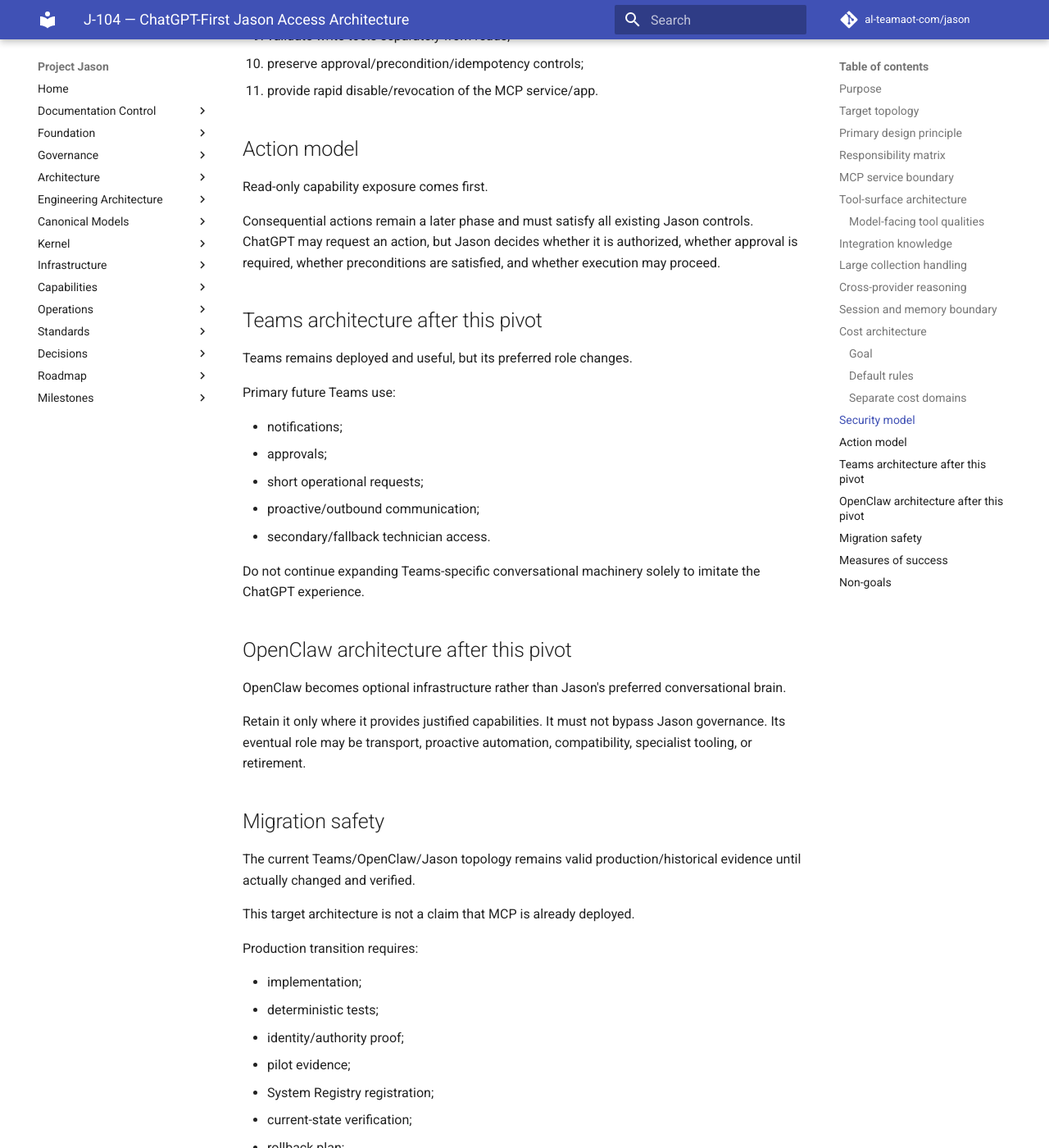
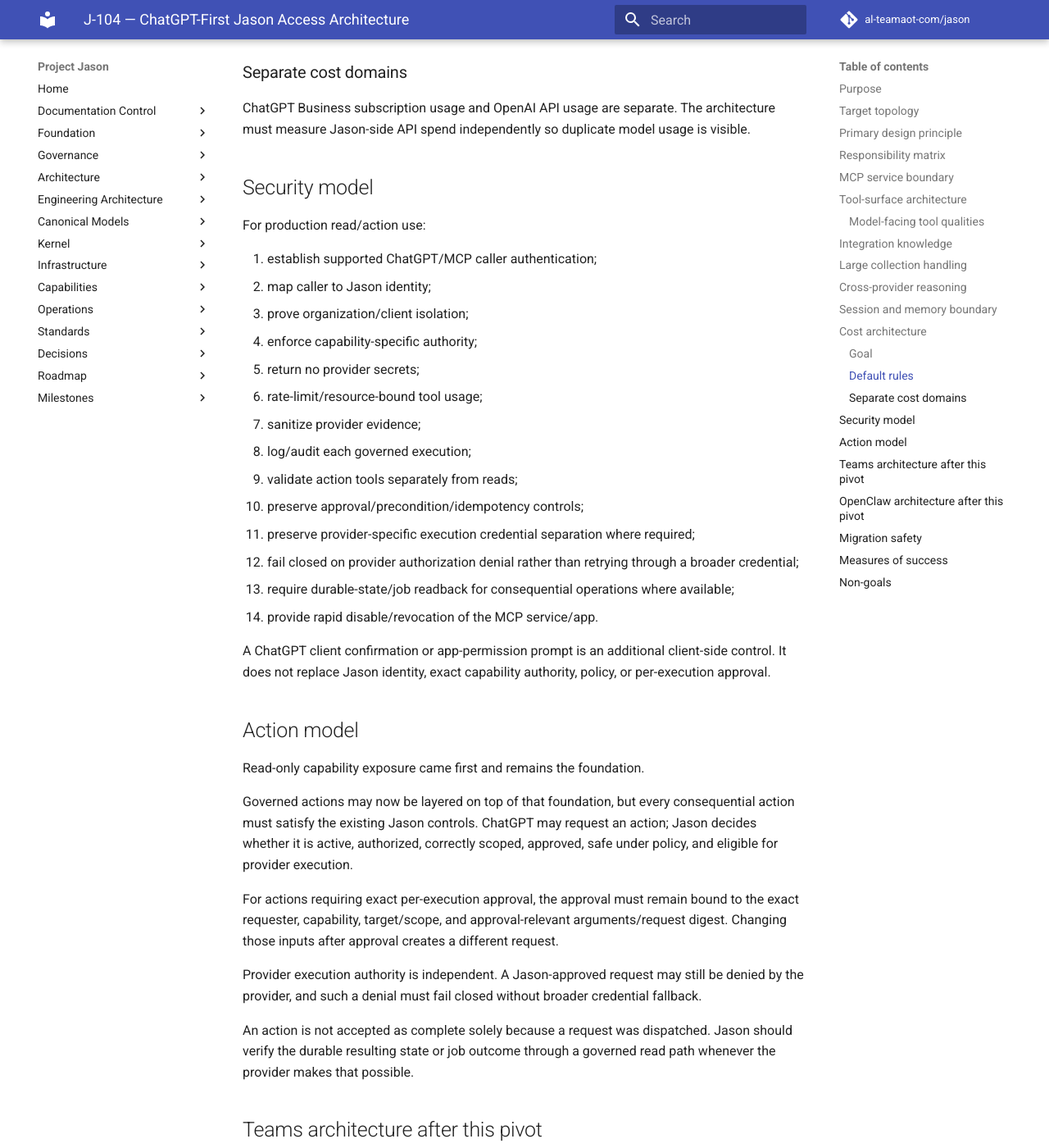
Before and after one commit to al-teamaot-com/jason, an MkDocs documentation site: the page built from docs/architecture/J-104-ChatGPT-Jason-Access-Architecture.md, in a window 1280 px wide and 1400 px high, scrolled down 6672 px. Shown: the whole window at 82% size. Built offline with MkDocs 1.6.1 and Material for MkDocs 9.7.7, drawn with Linux system fonts in a browser that asks for light colours; comment, search, counter and statistics services are not loaded; some of the changed text lies outside the part shown.

Commit message:
docs: reconcile J-104 with governed action phase

```diff
--- a/docs/architecture/J-104-ChatGPT-Jason-Access-Architecture.md
+++ b/docs/architecture/J-104-ChatGPT-Jason-Access-Architecture.md
@@ -10,6 +11,8 @@
 Define the target technician interaction architecture in which ChatGPT Business provides the primary conversational experience and Jason provides governed operational capabilities through MCP/tool interfaces.
 
 This architecture deliberately separates **conversation intelligence** from **operational authority**.
+
+The read-first foundation described below has now advanced into a bounded governed-action pilot. This does not alter the architectural authority boundary: ChatGPT can request actions, but Jason remains responsible for identity, exact authority, scope, policy, approval, orchestration, provider isolation, evidence, and audit. Current implementation state is recorded in `docs/control/CURRENT.md` and `docs/sessions/Jason-Governed-Execution-Checkpoint-2026-09-16.md` rather than duplicated here as volatile inventory.
 
 ## Target topology
 
@@ -80,6 +83,8 @@
 - never expose secrets or raw secret-management interfaces;
 - never grant authority based merely on possession of the MCP connection.
 
+Backend MCP registration and actual ChatGPT client delivery are separate states. A tool is not operationally available to a technician merely because it exists in source or server registration; the live client session must actually receive it under the approved app/workspace permission configuration.
+
 ## Tool-surface architecture
 
 ### Model-facing tool qualities
@@ -93,8 +98,13 @@
 - rich enough to avoid dozens of phrase-specific tools;
 - stable when a provider changes implementation details.
 
+The preferred reusable pattern is a small generic surface that discovers and executes governed capabilities rather than a provider-specific tool for every operation. Reads and actions remain distinct internally even when they share a generic model-facing execution pattern.
+
 Examples of preferred concepts:
 
+- discover governed capabilities;
+- execute a governed read capability;
+- execute a governed action capability when explicitly activated and authorized;
 - search managed endpoints;
 - read managed endpoint;
 - read endpoint audit/inventory;
@@ -113,7 +123,8 @@
 - question/phrase-specific tools;
 - unrestricted provider HTTP;
 - direct connector handles;
-- opaque internal operation references as the principal model vocabulary.
+- opaque internal operation references as the principal model vocabulary;
+- arbitrary script/shell text execution supplied by the model.
 
 ## Integration knowledge
 
@@ -206,7 +217,7 @@
 
 ## Security model
 
-Before production pilot:
+For production read/action use:
 
 1. establish supported ChatGPT/MCP caller authentication;
 2. map caller to Jason identity;
@@ -216,15 +227,26 @@
 6. rate-limit/resource-bound tool usage;
 7. sanitize provider evidence;
 8. log/audit each governed execution;
-9. validate write tools separately from reads;
+9. validate action tools separately from reads;
 10. preserve approval/precondition/idempotency controls;
-11. provide rapid disable/revocation of the MCP service/app.
+11. preserve provider-specific execution credential separation where required;
+12. fail closed on provider authorization denial rather than retrying through a broader credential;
+13. require durable-state/job readback for consequential operations where available;
+14. provide rapid disable/revocation of the MCP service/app.
+
+A ChatGPT client confirmation or app-permission prompt is an additional client-side control. It does not replace Jason identity, exact capability authority, policy, or per-execution approval.
 
 ## Action model
 
-Read-only capability exposure comes first.
+Read-only capability exposure came first and remains the foundation.
 
-Consequential actions remain a later phase and must satisfy all existing Jason controls. ChatGPT may request an action, but Jason decides whether it is authorized, whether approval is required, whether preconditions are satisfied, and whether execution may proceed.
+Governed actions may now be layered on top of that foundation, but every consequential action must satisfy the existing Jason controls. ChatGPT may request an action; Jason decides whether it is active, authorized, correctly scoped, approved, safe under policy, and eligible for provider execution.
+
+For actions requiring exact per-execution approval, the approval must remain bound to the exact requester, capability, target/scope, and approval-relevant arguments/request digest. Changing those inputs after approval creates a different request.
+
+Provider execution authority is independent. A Jason-approved request may still be denied by the provider, and such a denial must fail closed without broader credential fallback.
+
+An action is not accepted as complete solely because a request was dispatched. Jason should verify the durable resulting state or job outcome through a governed read path whenever the provider makes that possible.
 
 ## Teams architecture after this pivot
 
@@ -248,20 +270,20 @@
 
 ## Migration safety
 
-The current Teams/OpenClaw/Jason topology remains valid production/historical evidence until actually changed and verified.
+Historical Teams/OpenClaw/Jason topology remains valid evidence for the time it was observed. Current production/runtime claims must come from the System Registry plus fresh runtime evidence where required.
 
-This target architecture is not a claim that MCP is already deployed.
-
-Production transition requires:
+MCP deployment and action-surface expansion require:
 
 - implementation;
 - deterministic tests;
 - identity/authority proof;
-- pilot evidence;
-- System Registry registration;
+- bounded pilot evidence;
+- System Registry registration/reconciliation where applicable;
 - current-state verification;
 - rollback plan;
 - documentation update after observed state changes.
+
+Source branch state must not be conflated with deployed runtime state.
 
 ## Measures of success
 
@@ -273,6 +295,7 @@
 - combine evidence across providers;
 - receive exact collection-wide results when source data permits;
 - request governed actions without gaining unauthorized authority;
+- receive client confirmation for consequential changes where appropriate while Jason independently enforces its own authority/approval controls;
 - see useful source/provenance context;
 - do all of the above with materially less custom conversation code and duplicate model spend.
 
@@ -285,5 +308,6 @@
 - eliminate Jason governance;
 - grant ChatGPT direct provider credentials;
 - permit unrestricted provider API access;
+- permit arbitrary model-supplied remote scripts merely because an execution provider exists;
 - require immediate retirement of Teams or OpenClaw;
-- declare MCP production-ready before verification.
+- declare a capability operational before its required verification.
```
Also changed, not shown: other parts of docs/architecture/J-104-ChatGPT-Jason-Access-Architecture.md (+1 -0 lines).
